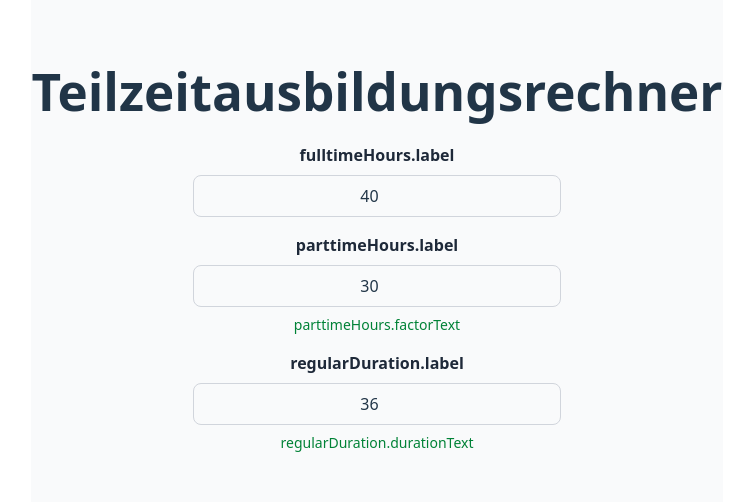
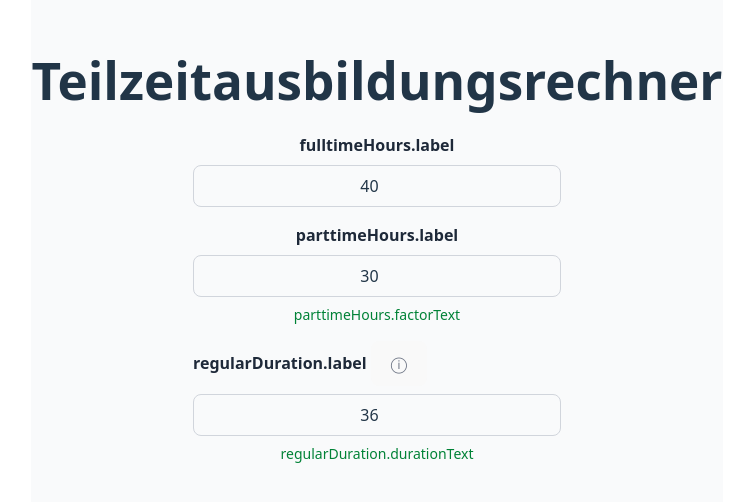
Before and after one commit to HadiDoBronxs/Teilzeitausbildungsrechner, a React (Vite) app: page / in a window 1280 px wide. Shown: the part 170-672 px from the top of the page, without its empty margins (263-1016 px from the left). Built offline with nearby package versions, Linux system fonts and the light colour scheme.

Commit message:
added tooltip to RegularDurationInput to reference Mindestausbildungsdauer - this commit is related to #13

```diff
--- a/src/components/RegularDurationInput.jsx
+++ b/src/components/RegularDurationInput.jsx
@@ -1,8 +1,10 @@
-import React, { useState } from "react";
+import React, { useState, useRef, useEffect } from "react";
 import { useTranslation } from "react-i18next";
 
 export const REGULAR_DURATION_NAME = "regular-duration-input";
 export const REGULAR_DURATION_ERROR_ID = `${REGULAR_DURATION_NAME}-error`;
+export const REGULAR_DURATION_HINT_ID = `${REGULAR_DURATION_NAME}-hint`;
+export const REGULAR_DURATION_TOOLTIP_ID = `${REGULAR_DURATION_NAME}-tooltip`;
 export const DURATION_MIN = 12;
 export const DURATION_MAX = 48;
 
@@ -15,16 +17,69 @@ export const isRegularDurationValid = (raw) => {
 export default function RegularDurationInput() {
   const { t } = useTranslation();
   const [months, setMonths] = useState(36); // Default 36 months
+  const [open, setOpen] = useState(false);
+  const wrapperRef = useRef(null);
   const isValid = isRegularDurationValid(months);
+
+  React.useEffect(() => {
+    function onDocClick(e) {
+      if (!wrapperRef.current) return;
+      if (!wrapperRef.current.contains(e.target)) setOpen(false);
+    }
+    document.addEventListener("pointerdown", onDocClick);
+    return () => document.removeEventListener("pointerdown", onDocClick);
+  }, []);
+
+const baseDescribedBy = [REGULAR_DURATION_HINT_ID];
+  const ariaDescribedBy = [
+    ...baseDescribedBy,
+    !isValid ? REGULAR_DURATION_ERROR_ID : null,
+  ]
+    .filter(Boolean)
+    .join(" ");
+
 
   return (
     <div className="flex flex-col gap-2 w-full max-w-sm mx-auto p-2">
-      <label
-        htmlFor={REGULAR_DURATION_NAME}
-        className="font-semibold text-gray-800"
+      <div
+        ref={wrapperRef}
+        className="relative inline-flex items-center font-semibold text-gray-800"
       >
-        {t("regularDuration.label")}
-      </label>
+        <label htmlFor={REGULAR_DURATION_NAME}>
+          {t("regularDuration.label")}
+        </label>
+
+        <button
+          type="button"
+          className="ml-1 text-gray-500 hover:text-gray-700 focus:outline-none focus:ring-2 focus:ring-blue-500 rounded cursor-help"
+          aria-label={t("regularDuration.minHint", { min: DURATION_MIN })}
+          aria-haspopup="dialog"
+          aria-expanded={open}
+          aria-describedby={REGULAR_DURATION_HINT_ID}
+          onMouseEnter={() => setOpen(true)}
+          onMouseLeave={() => setOpen(false)}
+          onFocus={() => setOpen(true)}
+          onBlur={() => setOpen(false)}
+          onClick={() => setOpen((v) => !v)}
+        >
+          &#9432;
+        </button>
+
+        {open && (
+          <div
+            id={REGULAR_DURATION_TOOLTIP_ID}
+            role="tooltip"
+            className="absolute bottom-full left-1/2 -translate-x-1/2 transform mb-2
+                       bg-gray-800 text-white text-xs rounded py-1 px-2 whitespace-nowrap z-10 shadow"
+          >
+            {t("regularDuration.minHint", { min: DURATION_MIN })}
+          </div>
+        )}
+      </div>
+
+      <p id={REGULAR_DURATION_HINT_ID} className="sr-only">
+        {t("regularDuration.minHint", { min: DURATION_MIN })}
+      </p>
 
       <input
         id={REGULAR_DURATION_NAME}
@@ -36,9 +91,12 @@ export default function RegularDurationInput() {
         max={DURATION_MAX}
         step={1}
         value={months}
-        onChange={(e) => setMonths(e.target.value)}
+        onChange={(e) => {
+          const v = e.target.value;
+          setMonths(v === "" ? "" : Number(v));
+        }}
         aria-invalid={!isValid}
-        aria-describedby={REGULAR_DURATION_ERROR_ID}
+        aria-describedby={ariaDescribedBy}
         className={`border rounded-lg p-2 text-center focus:outline-none focus:ring-2 focus:ring-blue-500 ${
           !isValid ? "border-red-500" : "border-gray-300"
         }`}
@@ -55,13 +113,12 @@ export default function RegularDurationInput() {
         </p>
       )}
 
-      {/* Anzeige in Jahren und Monaten bei gültiger Eingabe */}
       {isValid && (
         <p className="text-green-700 text-sm font-medium" aria-live="polite">
           {t("regularDuration.durationText", {
-            months: months,
-            years: Math.floor(months / 12),
-            remainingMonths: months % 12
+            months: Number(months),
+            years: Math.floor(Number(months) / 12),
+            remainingMonths: Number(months) % 12,
           })}
         </p>
       )}
```
